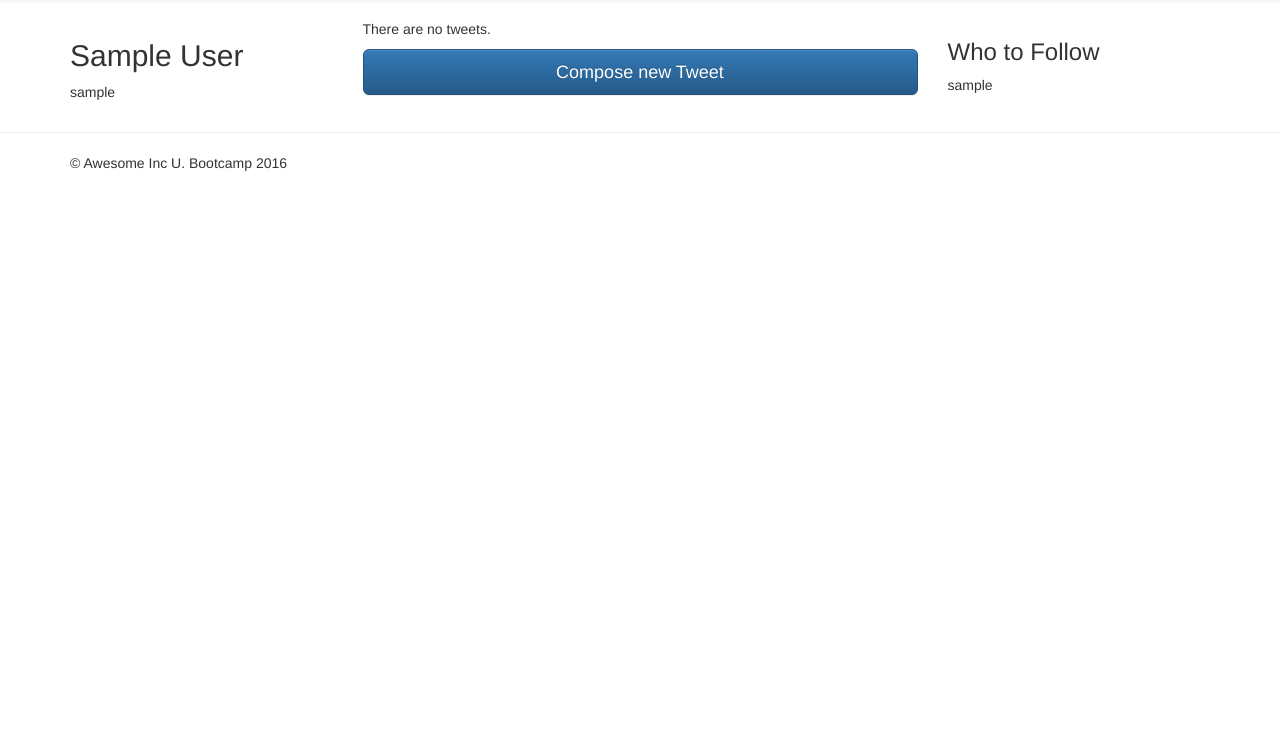
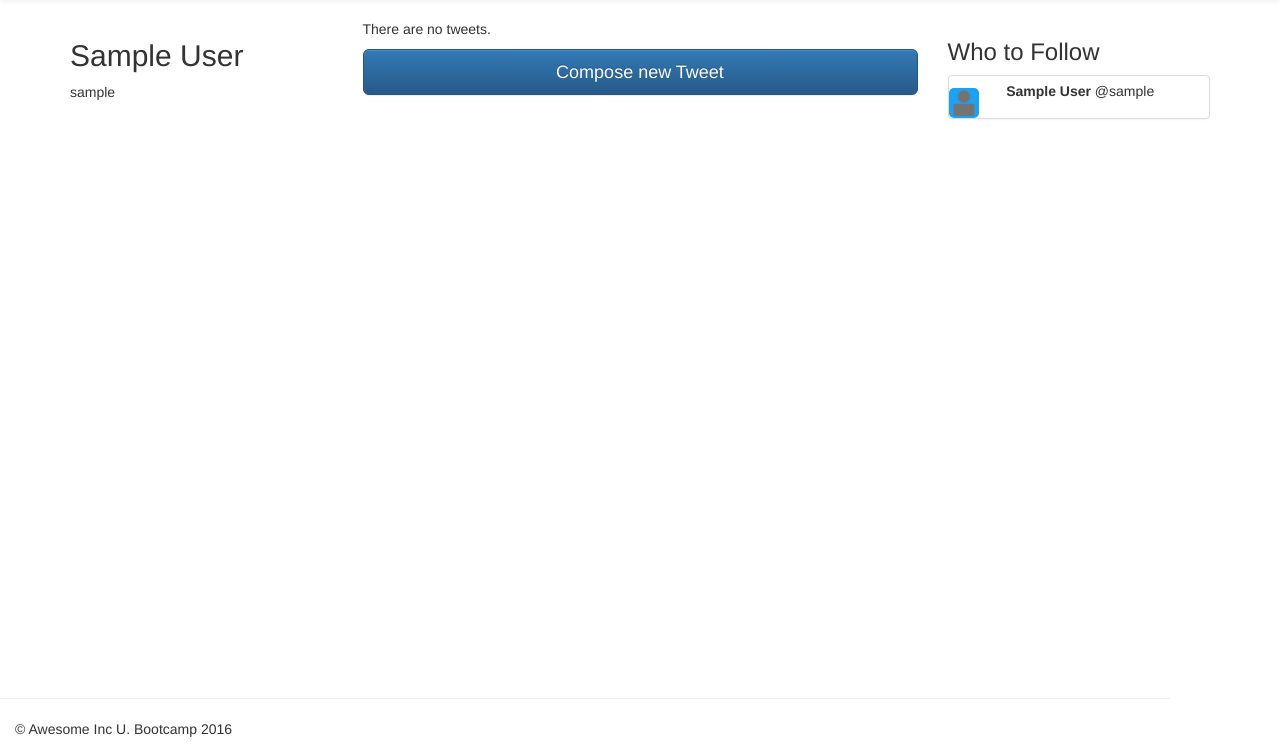
Before and after one commit to KellyInnovation/twitter_clone, a Django app: page / in a window 1280 px wide. Shown: the part 51-800 px from the top of the page. Run offline with Django 3.2, Linux system fonts and the light colour scheme; the visitor is signed in with stand-in values (Sample User, id 1); data comes from the database, SQL or seed files in the repository; data that the repository does not hold is empty; some libraries are stand-ins or nearby versions.

```diff
--- a/core/static/core/styles.css
+++ b/core/static/core/styles.css
@@ -7,6 +7,11 @@ body {
 	background-color: black;
 }
 
+.icon-logo {
+	border: 1px solid black;
+	height: 40px;
+	padding: 0;
+}
 
 .navbar-fixed-top a {
 	color: #66757F;
@@ -20,6 +25,10 @@ body {
 	float: right;
 }
 
+.user-photo-nav {
+	margin-top: -15px;
+}
+
 .tweet-box {
 	margin: 5px;
 	height: 85px;
@@ -30,22 +39,25 @@ body {
 	margin: 5px 0px;
 }
 
-.icon-logo {
-	border: 1px solid black;
-	height: 40px;
-	padding: 0;
-}
-
-.user-photo-nav {
-	margin-top: -15px;
-}
-
 .user-photo {
 	width: 48px;
 	border-radius: 5px;
 	margin-top: 12px;
+	background-color: #1da1f2;
 }
 
 .tweet-lg-right {
 	float: top;
 }
+
+.page-footer {
+	position: fixed;
+	bottom: 10px;
+}
+
+.follow-user-photo {
+	width: 30px;
+	border-radius: 5px;
+	margin-top: 12px;
+	background-color: #1da1f2;
+}
--- a/core/templates/core/base.html
+++ b/core/templates/core/base.html
@@ -87,6 +87,9 @@
 
             </div>
         </div>
+    {% block content %}
+
+    {% endblock content %}
 
     </div>
     <footer class="page-footer">
--- a/core/templates/core/index.html
+++ b/core/templates/core/index.html
@@ -30,8 +30,20 @@
 
 	<h3>Who to Follow</h3>
 		{% for user in users %}
-			<div class="col-offset-xs-2">
-				{{user.username}}
+			<div class="panel panel-default to-follow">
+				<div class="row">
+					<div class="col-xs-3">
+						{% load static %}
+						<img src="{% static 'core/awesome_profile.png' %}" class="follow-user-photo">
+					</div>
+
+					<div class="col-xs-9 tweet-rows">
+						<div class="row">
+							<strong>{{user.first_name.title}} {{user.last_name.title}}</strong>
+							@{{user.username}}
+						</div>
+					</div>
+				</div>
 			</div>
 		{% endfor %}
 
--- a/core/views.py
+++ b/core/views.py
@@ -1,9 +1,10 @@
 from django.shortcuts import render
+from django.contrib.auth.decorators import login_required
 
 from django.contrib.auth.models import User
 from tweets.models import Tweet
 
-
+@login_required
 def index(request):
 	users = User.objects.all()
 	tweets = Tweet.objects.all()
--- a/tweets/models.py
+++ b/tweets/models.py
@@ -10,6 +10,9 @@ class Tweet(models.Model):
 	published_date = models.DateTimeField(auto_now_add=True, null=True, blank=True)
 	user = models.ForeignKey(User, null=True, blank=True)
 
+	class Meta:
+		ordering = ['-published_date']
+
 	def __str__(self):
 		return self.tweet_text
 
--- a/tweets/templates/tweets/tweet_list.html
+++ b/tweets/templates/tweets/tweet_list.html
@@ -8,9 +8,10 @@
 		<div class="col-xs-1"></div>
 		<div class="col-xs-10 tweet-rows">
 			<div class="row">
-				<strong>{{full_name}}</strong>
+				<strong>{{tweet.user.first_name.title}} {{tweet.user.last_name.title}}</strong>
 				@{{tweet.user.username}}-
 				{{tweet.published_date}}
+
 			</div>
 			<div class="row">
 				{{tweet.tweet_text}}
--- a/twitter_clone/settings.py
+++ b/twitter_clone/settings.py
@@ -12,7 +12,6 @@ https://docs.djangoproject.com/en/1.8/ref/settings/
 
 # Build paths inside the project like this: os.path.join(BASE_DIR, ...)
 import os
-
 from django.core.urlresolvers import reverse_lazy
 
 BASE_DIR = os.path.dirname(os.path.dirname(os.path.abspath(__file__)))
@@ -93,7 +92,7 @@ DATABASES = {
 
 LANGUAGE_CODE = 'en-us'
 
-TIME_ZONE = 'UTC'
+TIME_ZONE = 'EST'
 
 USE_I18N = True
 
--- a/twitter_clone/urls.py
+++ b/twitter_clone/urls.py
@@ -19,6 +19,6 @@ urlpatterns = [
     url(r'^admin/', include(admin.site.urls)),
     url(r'^accounts/', include('accounts.urls', namespace='accounts')),
     url(r'^tweets/', include('tweets.urls', namespace='tweets')),
-    url(r'^user_profiles/', include('user_profiles.urls', namespace='user_profiles')),
+    url(r'^profiles/', include('user_profiles.urls', namespace='user_profiles')),
     url(r'^', include('core.urls', namespace='core')),
 ]
--- a/user_profiles/urls.py
+++ b/user_profiles/urls.py
@@ -4,4 +4,5 @@ from . import views
 
 urlpatterns = [
 	url(r'^$', views.profile_list, name='profile_list'),
+	url(r'^(?P<id>\d+)/$', views.other_profile, name='other_profile'),
 ]
```
Also changed, not shown: tweets/templates/tweets/tweet_display.html (+0 -10 lines), tweets/views.py (+5 -3 lines), user_profiles/models.py (+15 -4 lines), user_profiles/templates/user_profiles/other_profile.html (added, +14 -0 lines), user_profiles/templates/user_profiles/profile.html (+18 -3 lines), user_profiles/views.py (+15 -1 lines), tweets/migrations/0011_auto_20160930_1444.py (added), user_profiles/migrations/0003_otheruser.py (added), user_profiles/templates/user_profiles/other_profiles.html (deleted).
